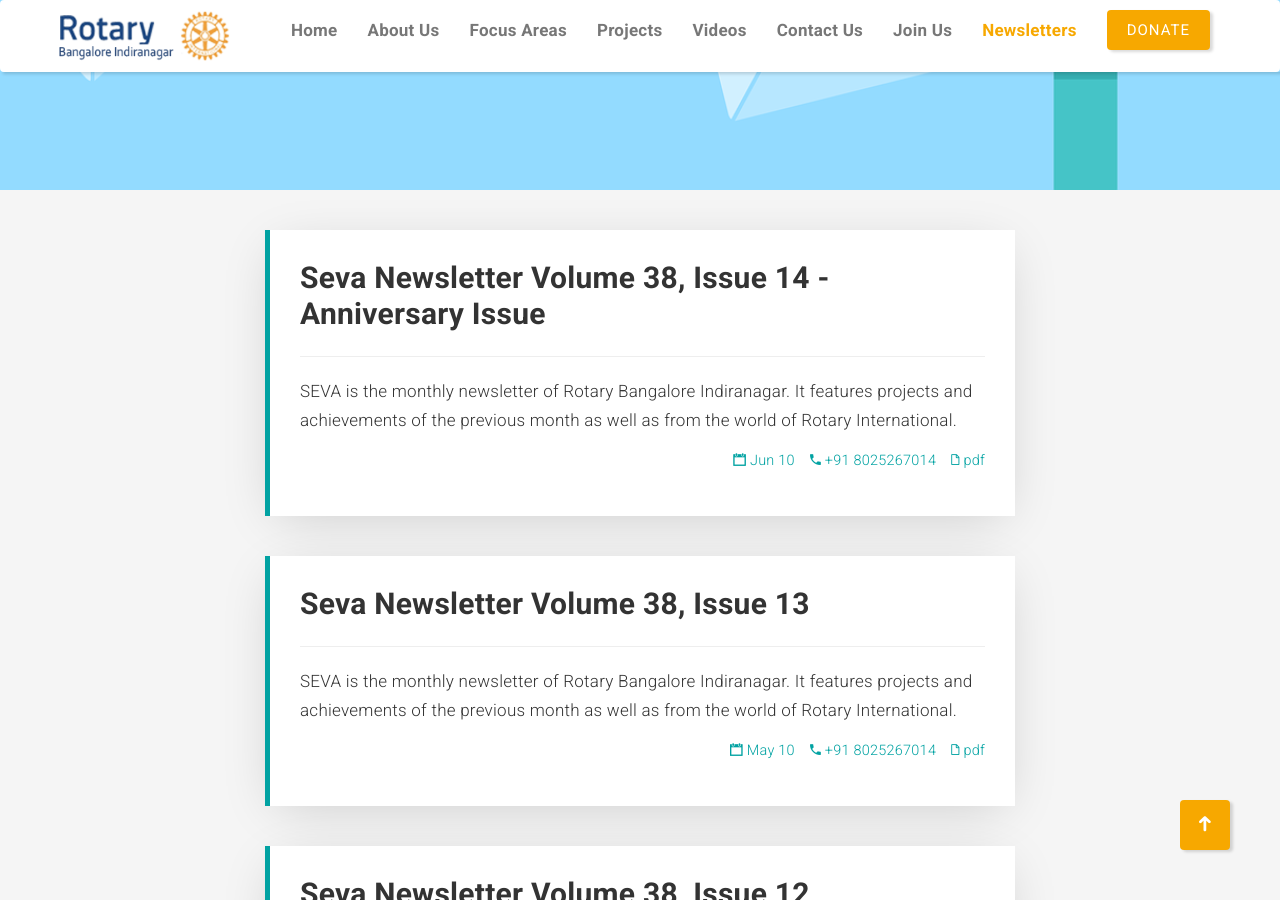
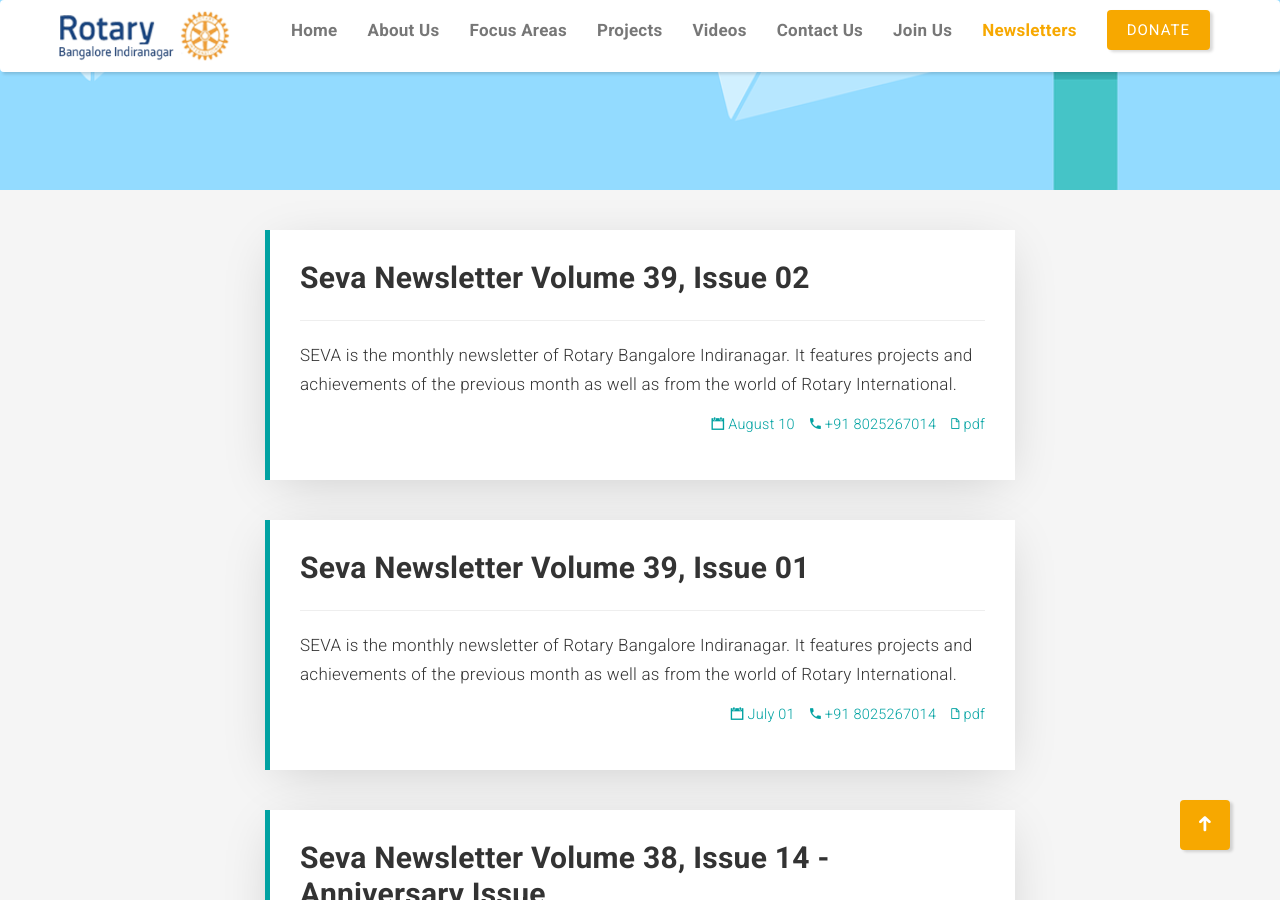
Before and after one commit to sharathdt/rtry, a Jekyll site: the page built from newsletters.html, in a window 1280 px wide and 900 px high, scrolled down 396 px. Built offline with Jekyll 4.4.1, drawn with Linux system fonts in a browser that asks for light colours; some web fonts are replaced.

Commit message:
Newsletter added

```diff
--- a/_data/newsletters.yml
+++ b/_data/newsletters.yml
@@ -105,3 +105,17 @@
   contact: '+91 8025267014'
   id: jun-10
   pdf: Seva14201819-Anniversary-Issue.pdf
+
+- title: Seva Newsletter Volume 39, Issue 01
+  description: 'SEVA is the monthly newsletter of Rotary Bangalore Indiranagar. It features projects and achievements of the previous month as well as from the world of Rotary International.'
+  date: July 01
+  contact: '+91 8025267014'
+  id: july-01
+  pdf: SEVA-Vol-39-Issue-01.pdf
+
+- title: Seva Newsletter Volume 39, Issue 02
+  description: 'SEVA is the monthly newsletter of Rotary Bangalore Indiranagar. It features projects and achievements of the previous month as well as from the world of Rotary International.'
+  date: August 10
+  contact: '+91 8025267014'
+  id: august-10
+  pdf: SEVA-Vol-39-Issue-02.pdf
```
Also changed, not shown: 2 other files.
